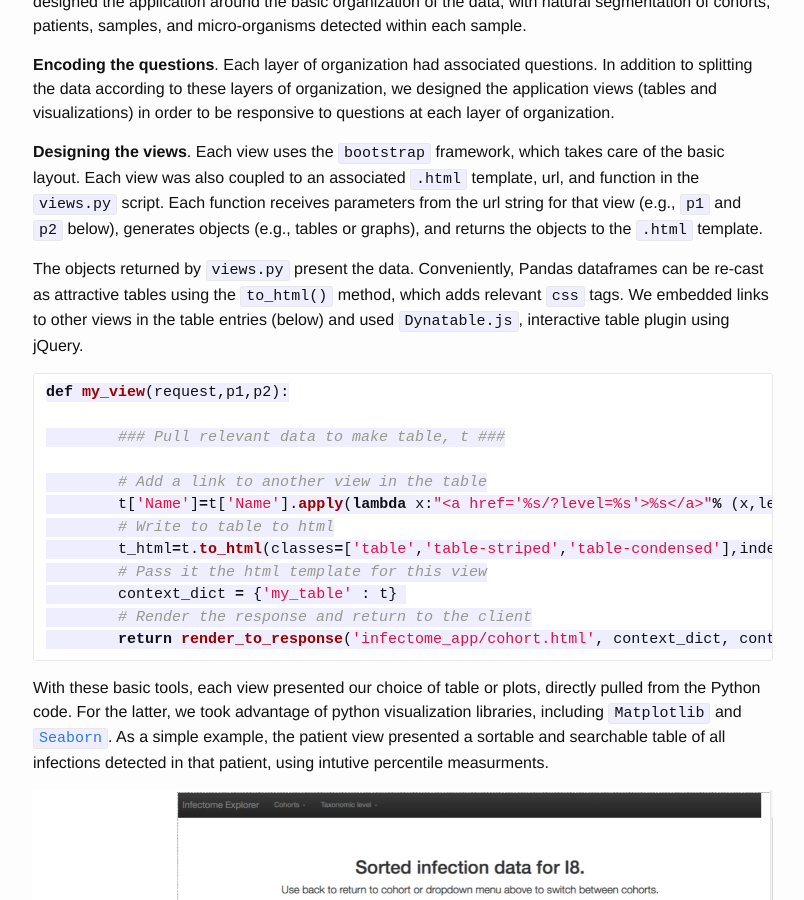
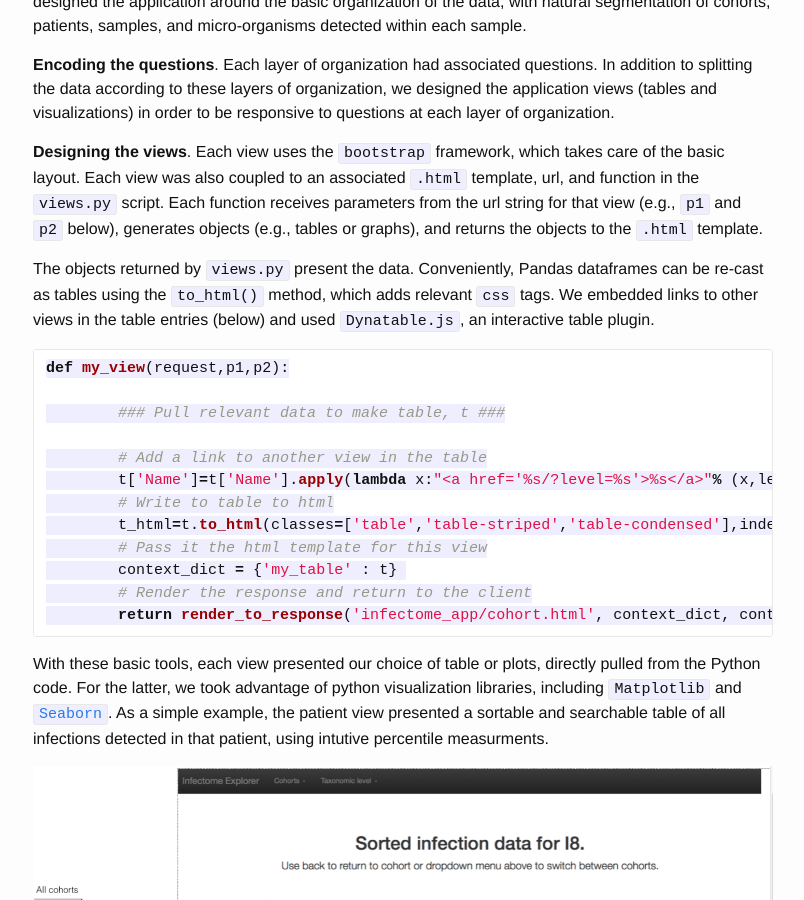
Before and after one commit to rlancemartin/rlancemartin.github.io, a Jekyll site: the page built from _posts/2015-02-10-infectome.markdown, in a window 1280 px wide and 900 px high, scrolled down 4096 px. Shown: the whole window, without its empty margins (237-1041 px from the left). Built offline with Jekyll 4.4.1, drawn with Linux system fonts in a browser that asks for light colours; Markdown is read by kramdown in place of the engine named in the settings.

Commit message:
Updated.

````diff
--- a/_posts/2015-02-10-infectome.markdown
+++ b/_posts/2015-02-10-infectome.markdown
@@ -107,7 +107,7 @@ Many blood samples were collected longitudinally for the same patient, allowing
 
 **Designing the views**. Each view uses the `bootstrap` framework, which takes care of the basic layout. Each view was also coupled to an associated `.html` template, url, and function in the `views.py` script. Each function receives parameters from the url string for that view (e.g., `p1` and `p2` below), generates objects (e.g., tables or graphs), and returns the objects to the `.html` template.
 
-The objects returned by `views.py` present the data. Conveniently, Pandas dataframes can be re-cast as attractive tables using the `to_html()` method, which adds relevant `css` tags. We embedded links to other views in the table entries (below) and used `Dynatable.js`, interactive table plugin using jQuery.
+The objects returned by `views.py` present the data. Conveniently, Pandas dataframes can be re-cast as tables using the `to_html()` method, which adds relevant `css` tags. We embedded links to other views in the table entries (below) and used `Dynatable.js`, an interactive table plugin.
 
 ```python
 def my_view(request,p1,p2):
````
